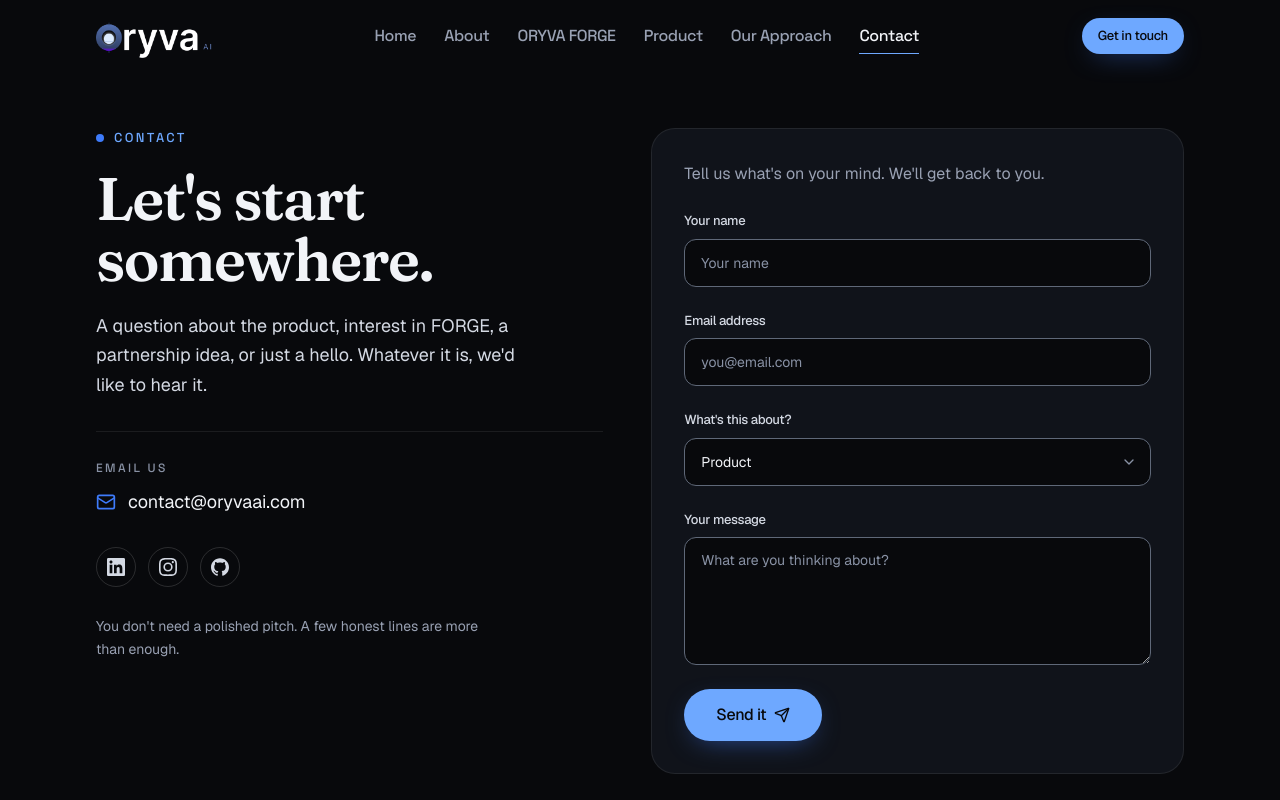
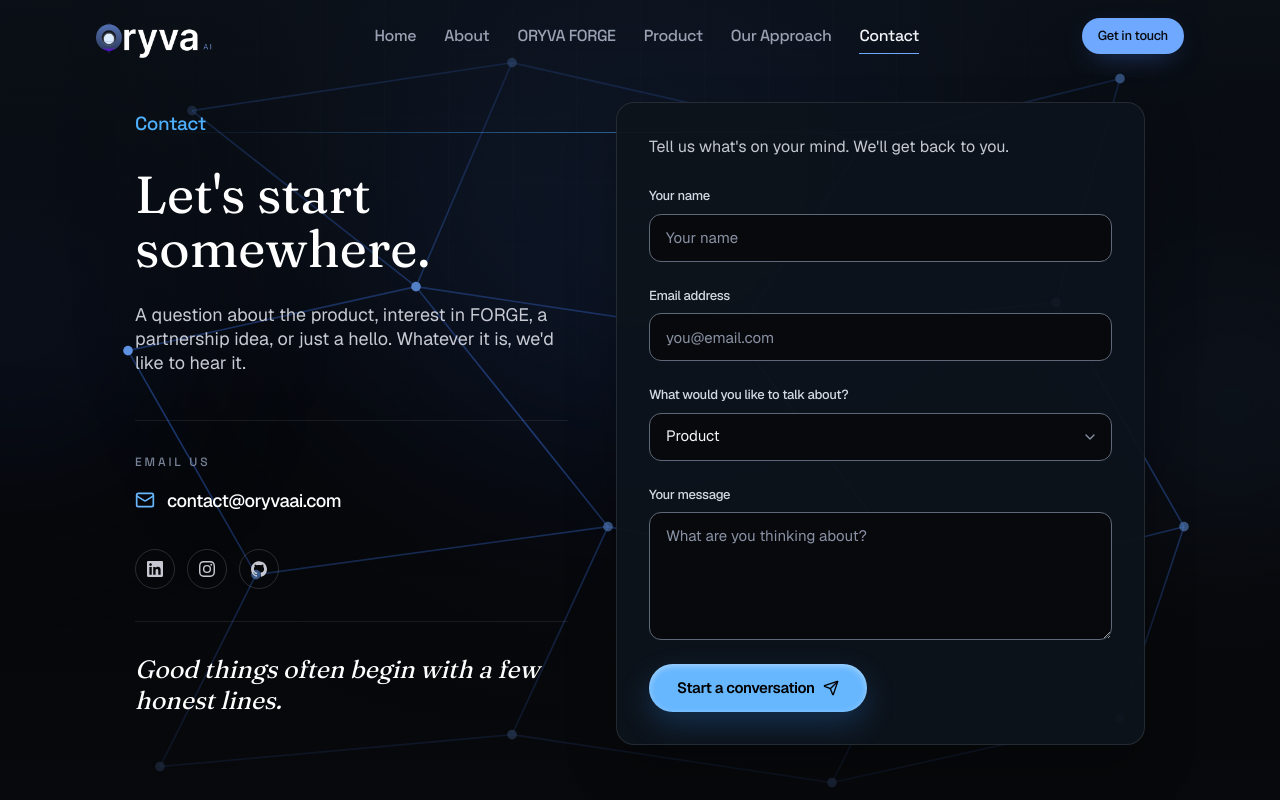
Before and after one commit to Suhas-Ramesha/Oryva, a Next.js app: page /contact in a window 1280 px wide. Shown: the top 800 px of the page. Built offline with nearby package versions, Linux system fonts and the light colour scheme.

Commit message:
feat: refresh contact page design

```diff
--- a/src/app/contact/page.tsx
+++ b/src/app/contact/page.tsx
@@ -1,9 +1,8 @@
 import type { Metadata } from "next";
 import { Mail } from "lucide-react";
-import { Container } from "@/components/ui/container";
-import { Eyebrow } from "@/components/ui/eyebrow";
+import { ContactForm } from "@/components/forms/contact-form";
+import { HeroBackground } from "@/components/ui/hero-background";
 import { Reveal } from "@/components/ui/reveal";
-import { ContactForm } from "@/components/forms/contact-form";
 import { SocialIcon, SOCIALS } from "@/components/ui/social-icon";
 
 export const metadata: Metadata = {
@@ -14,39 +13,51 @@ export const metadata: Metadata = {
 
 export default function ContactPage() {
   return (
-    <section className="pt-28 pb-16 sm:pt-32 sm:pb-20">
-      <Container>
-        <div className="grid gap-x-12 gap-y-10 lg:grid-cols-[1fr_1.05fr] lg:items-start">
-          <div>
+    <div className="overflow-hidden bg-[#050608] text-white">
+      <section className="relative px-6 pb-[120px] pt-[86px] sm:pt-[102px]">
+        <HeroBackground />
+        <div
+          aria-hidden
+          className="absolute inset-x-0 top-0 h-[430px] bg-[linear-gradient(180deg,rgba(13,19,28,0.72)_0%,rgba(5,6,8,0)_100%)]"
+        />
+        <div
+          aria-hidden
+          className="absolute left-1/2 top-[132px] h-px w-[980px] -translate-x-1/2 bg-[linear-gradient(90deg,transparent,rgba(72,169,255,0.55),transparent)]"
+        />
+
+        <div className="relative z-10 mx-auto grid max-w-[1010px] gap-12 lg:grid-cols-[0.9fr_1.1fr] lg:items-start">
+          <div className="pt-2">
             <Reveal>
-              <Eyebrow>Contact</Eyebrow>
+              <p className="font-label text-[19px] font-medium tracking-tight text-[#4eb0ff]">
+                Contact
+              </p>
             </Reveal>
             <Reveal delay={0.06}>
-              <h1 className="mt-5 font-display text-balance text-5xl font-semibold leading-[1.03] tracking-tight text-ink sm:text-6xl">
+              <h1 className="mt-7 max-w-[500px] font-display text-[44px] font-normal leading-[1.04] tracking-[0] text-white sm:text-[52px]">
                 Let&apos;s start somewhere.
               </h1>
             </Reveal>
             <Reveal delay={0.12}>
-              <p className="mt-5 max-w-md text-pretty text-lg leading-relaxed text-ink-soft">
-                A question about the product, interest in FORGE, a partnership idea, or
-                just a hello. Whatever it is, we&apos;d like to hear it.
+              <p className="mt-7 max-w-[475px] text-[18px] leading-[1.35] text-[#c7cad2]">
+                A question about the product, interest in FORGE, a partnership idea,
+                or just a hello. Whatever it is, we&apos;d like to hear it.
               </p>
             </Reveal>
 
             <Reveal delay={0.18}>
-              <div className="mt-8 border-t border-hairline pt-7">
-                <div className="font-label text-xs uppercase tracking-[0.2em] text-muted-2">
+              <div className="mt-11 border-y border-white/[0.08] py-8">
+                <p className="font-label text-[12px] uppercase tracking-[0.24em] text-[#798397]">
                   Email us
-                </div>
+                </p>
                 <a
                   href="mailto:contact@oryvaai.com"
-                  className="mt-3 inline-flex items-center gap-3 text-lg text-ink transition-colors hover:text-brand"
+                  className="mt-4 inline-flex items-center gap-3 text-[18px] font-medium tracking-tight text-white transition-colors hover:text-[#67b7ff]"
                 >
-                  <Mail className="h-5 w-5 text-brand" aria-hidden />
+                  <Mail className="h-5 w-5 text-[#67b7ff]" aria-hidden />
                   contact@oryvaai.com
                 </a>
 
-                <div className="mt-7 flex items-center gap-3">
+                <div className="mt-8 flex items-center gap-3">
                   {SOCIALS.map(({ platform, label, href }) => (
                     <a
                       key={platform}
@@ -54,33 +65,34 @@ export default function ContactPage() {
                       target="_blank"
                       rel="noopener noreferrer"
                       aria-label={label}
-                      className="inline-flex h-10 w-10 items-center justify-center rounded-full border border-hairline-strong text-ink-soft transition-colors hover:border-brand hover:text-brand"
+                      className="inline-flex h-10 w-10 items-center justify-center rounded-full border border-white/15 text-[#c5c8d0] transition-[transform,border-color,color] duration-300 hover:-translate-y-1 hover:border-[#67b7ff] hover:text-[#67b7ff]"
                     >
-                      <SocialIcon platform={platform} />
+                      <SocialIcon platform={platform} className="h-[16px] w-[16px]" />
                     </a>
                   ))}
                 </div>
+              </div>
+            </Reveal>
 
-                <p className="mt-7 max-w-sm text-pretty text-sm leading-relaxed text-muted">
-                  You don&apos;t need a polished pitch. A few honest lines are more than
-                  enough.
-                </p>
-              </div>
+            <Reveal delay={0.24}>
+              <p className="mt-8 max-w-[420px] font-display text-[25px] italic leading-tight text-white">
+                Good things often begin with a few honest lines.
+              </p>
             </Reveal>
           </div>
 
           <Reveal delay={0.1}>
-            <div className="rounded-3xl border border-hairline bg-paper-2 p-6 sm:p-8 lg:sticky lg:top-28">
-              <p className="text-pretty leading-relaxed text-muted">
+            <div className="group rounded-[18px] border border-white/10 bg-[#0d131c]/95 p-6 shadow-[0_24px_50px_rgba(0,0,0,0.26)] transition-[transform,border-color,box-shadow] duration-300 hover:-translate-y-1.5 hover:border-[#67b7ff]/55 hover:shadow-[0_26px_54px_rgba(49,145,245,0.16)] sm:p-8">
+              <p className="text-[16px] leading-[1.45] text-[#c5c8d0]">
                 Tell us what&apos;s on your mind. We&apos;ll get back to you.
               </p>
-              <div className="mt-6">
+              <div className="mt-7">
                 <ContactForm />
               </div>
             </div>
           </Reveal>
         </div>
-      </Container>
-    </section>
+      </section>
+    </div>
   );
 }
--- a/src/components/forms/contact-form.tsx
+++ b/src/components/forms/contact-form.tsx
@@ -9,6 +9,7 @@ import { Input } from "@/components/ui/input";
 import { Textarea } from "@/components/ui/textarea";
 import { Select } from "@/components/ui/select";
 import { Button } from "@/components/ui/button";
+import { Magnetic } from "@/components/ui/magnetic";
 import { contactSchema, contactTopics, type ContactValues } from "@/lib/validation/contact";
 import { submitForm } from "@/lib/forms/submit-form";
 
@@ -33,12 +34,12 @@ export function ContactForm() {
 
   if (status === "success") {
     return (
-      <div className="flex flex-col items-center gap-4 rounded-2xl border border-hairline bg-paper px-8 py-16 text-center">
-        <CheckCircle2 className="h-10 w-10 text-brand" aria-hidden />
-        <h3 className="font-[family-name:var(--font-display)] text-xl font-medium tracking-tight text-ink">
+      <div className="flex flex-col items-center gap-4 rounded-[14px] border border-[#48a9ff]/50 bg-[#050608] px-8 py-14 text-center">
+        <CheckCircle2 className="h-10 w-10 text-[#67b7ff]" aria-hidden />
+        <h3 className="font-display text-[25px] font-normal leading-tight text-white">
           Message received.
         </h3>
-        <p className="max-w-sm text-sm leading-relaxed text-muted">
+        <p className="max-w-sm text-[15px] leading-[1.45] text-[#c5c8d0]">
           Thanks for reaching out. We received your message and will get back to you soon.
         </p>
       </div>
@@ -51,19 +52,19 @@ export function ContactForm() {
 
       <div>
         <Label htmlFor="name">Your name</Label>
-        <Input id="name" placeholder="Your name" {...register("name")} error={!!errors.name} />
+        <Input id="name" placeholder="Your name" className="text-[15px]" {...register("name")} error={!!errors.name} />
         {errors.name && <p className="mt-1.5 text-xs text-signal">{errors.name.message}</p>}
       </div>
 
       <div>
         <Label htmlFor="email">Email address</Label>
-        <Input id="email" type="email" placeholder="you@email.com" {...register("email")} error={!!errors.email} />
+        <Input id="email" type="email" placeholder="you@email.com" className="text-[15px]" {...register("email")} error={!!errors.email} />
         {errors.email && <p className="mt-1.5 text-xs text-signal">{errors.email.message}</p>}
       </div>
 
       <div>
-        <Label htmlFor="topic">What&apos;s this about?</Label>
-        <Select id="topic" {...register("topic")} error={!!errors.topic}>
+        <Label htmlFor="topic">What would you like to talk about?</Label>
+        <Select id="topic" className="text-[15px]" {...register("topic")} error={!!errors.topic}>
           {contactTopics.map((topic) => (
             <option key={topic} value={topic}>
               {topic}
@@ -77,6 +78,7 @@ export function ContactForm() {
         <Textarea
           id="message"
           placeholder="What are you thinking about?"
+          className="text-[15px]"
           {...register("message")}
           error={!!errors.message}
         />
@@ -89,17 +91,24 @@ export function ContactForm() {
         </p>
       )}
 
-      <Button type="submit" size="lg" className="w-full sm:w-auto" disabled={status === "submitting"}>
+      <Magnetic className="w-full sm:w-fit" strength={0.22}>
+        <Button
+          type="submit"
+          size="lg"
+          className="h-12 w-full bg-[#67b7ff] px-7 text-[15px] font-semibold text-black shadow-[inset_0_2px_6px_rgba(255,255,255,0.42),0_12px_30px_rgba(49,145,245,0.24)] hover:bg-[#80c4ff] sm:w-auto"
+          disabled={status === "submitting"}
+        >
           {status === "submitting" ? (
             <span className="flex items-center gap-2">
               <Loader2 className="h-4 w-4 animate-spin" aria-hidden /> Sending
             </span>
           ) : (
             <span className="flex items-center gap-2">
-            Send it <Send className="h-4 w-4" aria-hidden />
+              Start a conversation <Send className="h-4 w-4" aria-hidden />
             </span>
           )}
         </Button>
+      </Magnetic>
     </form>
   );
 }
--- a/src/lib/validation/contact.ts
+++ b/src/lib/validation/contact.ts
@@ -1,6 +1,6 @@
 import { z } from "zod";
 
-export const contactTopics = ["Product", "ORYVA FORGE", "Partnership", "Just saying hi"] as const;
+export const contactTopics = ["Product", "ORYVA FORGE", "Partnership", "General"] as const;
 
 export const contactSchema = z.object({
   name: z.string().trim().min(2).max(100),
```
Lines whose indentation alone changed are shown as unchanged.
